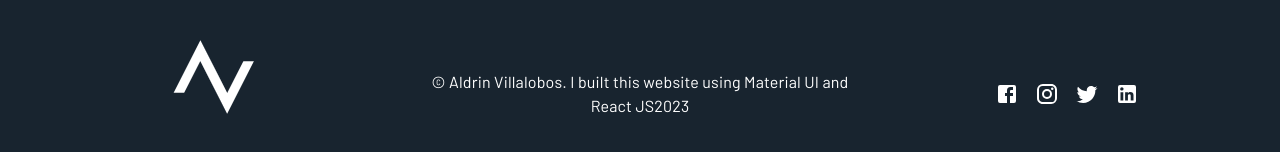
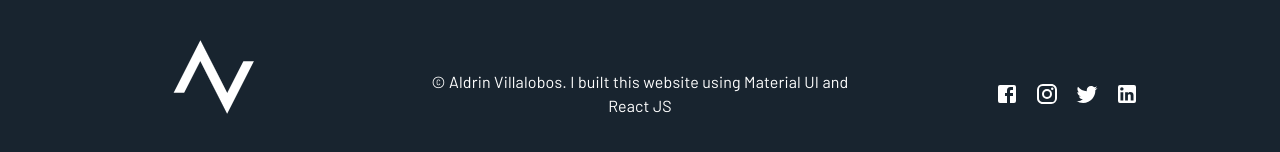
Before and after one commit to Drinooo/my-portfolio-v2, a React (Vite) app: page /platternboe in a window 1280 px wide. Shown: the part 7268-7420 px from the top of the page. Built offline with nearby package versions, Linux system fonts and the light colour scheme.

Commit message:
Removed Year in Footer

```diff
--- a/src/Sections/Footer.jsx
+++ b/src/Sections/Footer.jsx
@@ -36,7 +36,7 @@ export const Footer = () => {
                 >
                   Aldrin Villalobos. I built this website using Material UI and React JS
                 </Link>
-                {new Date().getFullYear()}{" "}
+                {/* {new Date().getFullYear()}{" "} */}
               </Typography>
             </Grid>
             <Grid item xs>
```
